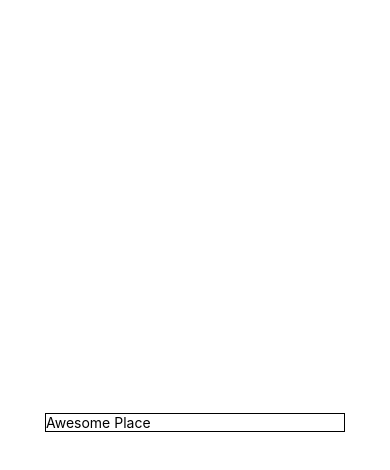
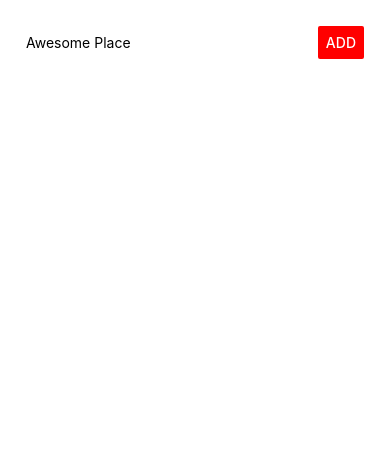
Before and after one commit to tacotruffles/react-native-camera-map, a React Native app: screen / in a window 390 px wide. Shown: the top 470 px of the page. Built offline with nearby package versions, Linux system fonts and the light colour scheme.

Commit message:
Input and Button Flex styles

```diff
--- a/App.js
+++ b/App.js
@@ -1,8 +1,7 @@
 import React, { Component } from 'react';
-import { StyleSheet, Text, View, TextInput } from 'react-native';
+import { StyleSheet, Text, View, TextInput, Button } from 'react-native';
 
 export default class App extends Component {
-
 
   state = {
     placeName: ""
@@ -11,19 +10,30 @@
   placeNameChangedHandler = (val) => {
     this.setState({
       placeName: val
-      })
+    });
+  }
+
+  onAddAwesomePlaceName = () => {
+
   }
 
   render() {
     return (
       <View style={styles.container}>
+        <View style={styles.inputContainer}>
         <TextInput
-            style={{width: 300, borderColor: "black", borderWidth: 1}}
+            style={styles.placeInput}
             placeholder="Awesome Place"
             value={this.state.placeName}
             onChangeText={this.placeNameChangedHandler}
           />
-          <Text>{this.state.placeName}</Text>
+          <Button
+            title="Add"
+            color="red"
+            style={styles.placeButton}
+            onPress={this.onAddAwesomePlaceName}
+          />
+        </View>
       </View>
     );
   }
@@ -32,8 +42,23 @@
 const styles = StyleSheet.create({
   container: {
     flex: 1,
+    padding: 26,
+    flexDirection: 'column',
     backgroundColor: '#fff',
     alignItems: 'center',
-    justifyContent: 'center',
+    justifyContent: 'flex-start',
   },
+  inputContainer: {
+    //flex: 1,
+    width: "100%",
+    flexDirection: "row",
+    justifyContent: "space-between",
+    alignItems: "center"
+  },
+  placeInput: {
+    width: "70%"
+  },
+  placeButton: {
+    width: "30%"
+  }
 });
```
Also changed, not shown: 1 other file (tests, documents, lock files or other folders). Lines whose indentation alone changed are shown as unchanged.
